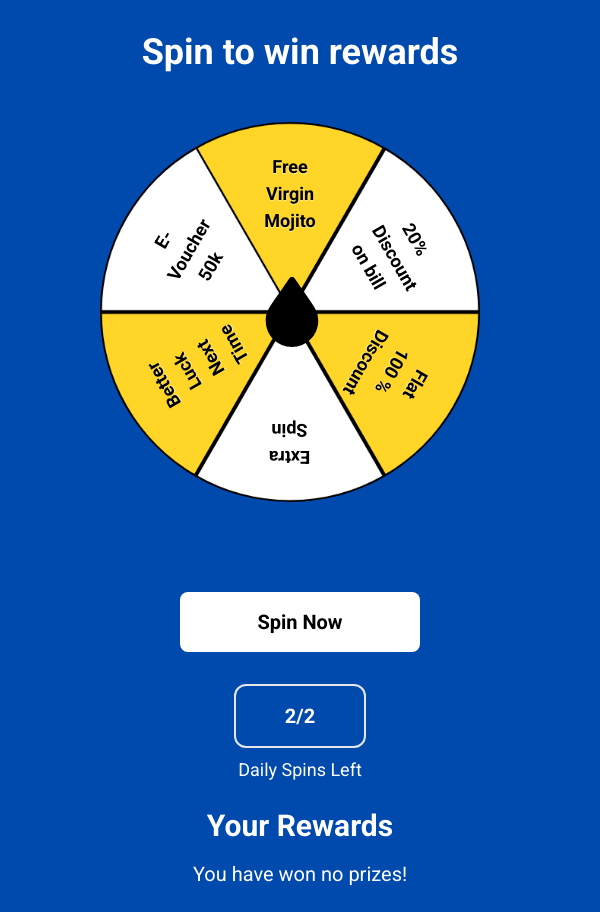
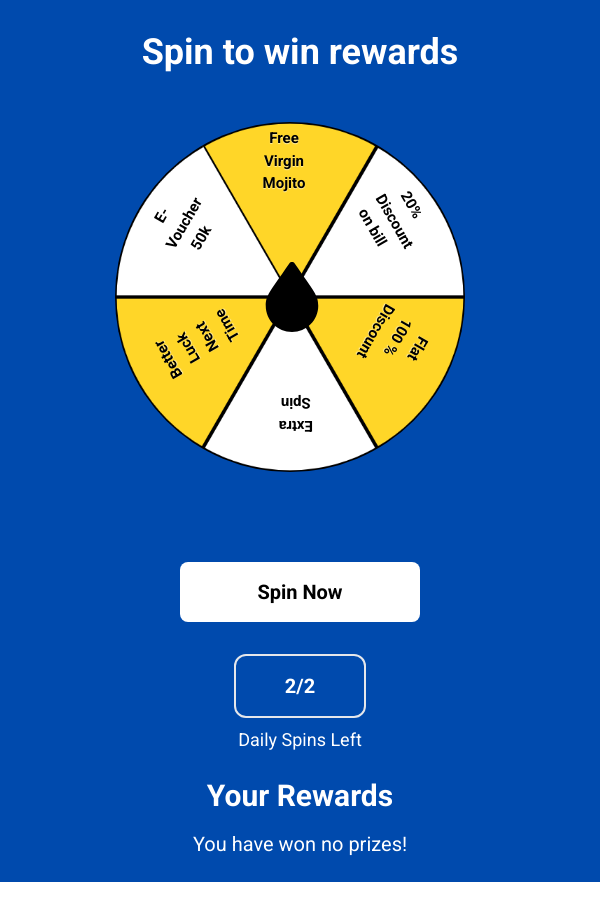
Before and after one commit to rishvant/Spin-Wheel, a React (Vite) app in the folder client/: page /spin in a window 600 px wide. After the commit the page ends 882 px from the top, so only its background shows below. Built offline with nearby package versions, Linux system fonts and the light colour scheme; the HTML template or start-up script is replaced by a standard one.

Commit message:
fix: styling

```diff
--- a/client/src/components/Rewards/Modal.jsx
+++ b/client/src/components/Rewards/Modal.jsx
@@ -6,7 +6,7 @@ const RewardModal = ({displayModal, setDisplayModal, itemName}) => {
     return (
         <>
             <div>
-                <div className={`${styles.Modal} ${displayModal ? styles.Show : ""}`}>
+                <div className={`${styles.Modal} w-full ${displayModal ? styles.Show : ""}`}>
                     <div className="w-full p-5 flex flex-row justify-between border-2 border-transparent border-b-gray-400">
                         <h1 className="text-black text-3xl sm:text-4xl font-semibold" >Reward Details</h1>
                         <IoClose
--- a/client/src/components/Rewards/Rewards.jsx
+++ b/client/src/components/Rewards/Rewards.jsx
@@ -1,36 +1,27 @@
-import { useEffect, useState } from "react";
+import React, { useEffect, useState } from "react";
 import RewardModal from "./Modal";
 
 export default function Rewards({ listPrizeWon }) {
-    const [alert, setAlert] = useState("");
     const [displayModal, setDisplayModal] = useState(false);
-
-    useEffect(() => {
-        const clearMessage = setTimeout(() => {
-            setAlert("");
-        }, 5000);
-        return () => clearTimeout(clearMessage);
-    }, [alert]);
 
     return (
         <>
-
-            <div className="p-6">
+            <div className="w-full p-6">
                 <h1 className="text-white text-3xl font-bold mb-4 text-center">Your Rewards</h1>
                 {listPrizeWon.length === 0 && (
                     <p className="text-xl text-center text-white" >You have won no prizes!</p>
                 )}
-                <div className="flex flex-row flex-wrap justify-center items-center gap-6">
+                <div className="w-full flex flex-row flex-wrap justify-center items-center gap-6">
                     {listPrizeWon.map((item) => (
-                        <>
-                        <div className="bg-white rounded-lg shadow-lg p-4">
-                            <img src="/rewards.png" alt="Reward Image" className="w-full h-40 object-cover rounded-t-lg mb-4" />
-                            <h2 className="text-blue-800 text-xl font-semibold mb-2">{item.name}</h2>
-                            <p className="text-zinc-500 mb-4 text-sm">T&C Applied</p>
-                            <button onClick={() => setDisplayModal(!displayModal)} className="bg-yellow-400 text-black font-bold py-2 px-4 rounded">View Reward</button>
+                        <React.Fragment key={item.name}>
+                            <div className="bg-white rounded-lg shadow-lg p-4">
+                                <img src="/rewards.png" alt="Reward Image" className="w-full h-40 object-cover rounded-t-lg mb-4" />
+                                <h2 className="text-blue-800 text-xl font-semibold mb-2">{item.name}</h2>
+                                <p className="text-zinc-500 mb-4 text-sm">T&C Applied</p>
+                                <button onClick={() => setDisplayModal(!displayModal)} className="bg-yellow-400 text-black font-bold py-2 px-4 rounded">View Reward</button>
+                                <RewardModal itemName={item.name} displayModal={displayModal} setDisplayModal={setDisplayModal} />
                             </div>
-                            <RewardModal itemName={item.name} displayModal={displayModal} setDisplayModal={setDisplayModal} />
-                            </>
+                        </React.Fragment>
                     ))}
                 </div>
             </div>
--- a/client/src/components/Rewards/styles.module.css
+++ b/client/src/components/Rewards/styles.module.css
@@ -69,9 +69,7 @@ html {
 .Modal {
     position: fixed;
     height: fit-content;
-    bottom: -150vh;
     background-color: #fff;
-    width: 100%;
     box-shadow: 0 0 4px 0px rgba(0, 0, 0, 0.15);
     left: 0;
     transition: all 0.3s ease-out;
--- a/client/src/components/lucky-wheel/index.jsx
+++ b/client/src/components/lucky-wheel/index.jsx
@@ -38,18 +38,15 @@ const LuckyWheel = ({ id, styleRotate, prizes, spinning, timeNeedleRotate }) =>
           ctx.moveTo(0, 0)
           ctx.rotate((((360 / num) * i - rotateDeg) * Math.PI) / 180)
           ctx.arc(0, 0, 250, 0, (2 * Math.PI) / num, false) // Radius
-          ctx.fillStyle = `${i%2==0? COLORS.primary_first : COLORS.primary_second}`
+          ctx.fillStyle = `${i % 2 == 0 ? COLORS.primary_first : COLORS.primary_second}`
           ctx.fill()
           ctx.lineWidth = 5
           ctx.strokeStyle = 'black'
           ctx.stroke()
           ctx.restore()
 
-          const htmlString = `<li class="luckywheel-item"><span style="transform: rotate(${i * turnNum}turn); width: ${
-            (100 / num) * 2 - 2
-          }%"><div  style="border: 1.5px solid ${
-            i % 2 === 0 ? COLORS.primary_first : COLORS.primary_second
-          }" class="luckywheel-item__content"><div class="text-container"><p class="name-prize" style="color: black; margin-top: 15px; font-size: large">${prizeList[i].name}</p></div></div></span></li>`
+          const htmlString = `<li class="luckywheel-item"><span style="transform: rotate(${i * turnNum}turn); width: ${(100 / num) * 2 - 2
+            }%"><div" class="luckywheel-item__content"><div class="text-container"><p class="name-prize">${prizeList[i].name}</p></div></div></span></li>`
 
           html.push(htmlString)
         }
@@ -81,21 +78,15 @@ const LuckyWheel = ({ id, styleRotate, prizes, spinning, timeNeedleRotate }) =>
   return (
     <div className='wrapper sm:w-[300px] md:w-[600px]' id='wrapper'>
       <section id='luckywheel' className='luckywheel'>
-        {/* <div className='luckywheel-btn'>
-          <div ref={arrowRef} className='luckywheel-btn-icon'>
-            <FaMapMarkerAlt className='text-[60px] text-[#1A2B57]' />
-          </div>
-        </div> */}
-
         <div
           className='luckywheel-container'
           style={
             styleRotate.deg !== 0
               ? {
-                  transform: `rotate(${styleRotate.deg}deg)`,
-                  transitionTimingFunction: styleRotate.timingFunc,
-                  transitionDuration: `${styleRotate.timeDuration}s`
-                }
+                transform: `rotate(${styleRotate.deg}deg)`,
+                transitionTimingFunction: styleRotate.timingFunc,
+                transitionDuration: `${styleRotate.timeDuration}s`
+              }
               : {}
           }
         >
@@ -112,4 +103,4 @@ const LuckyWheel = ({ id, styleRotate, prizes, spinning, timeNeedleRotate }) =>
   )
 }
 
-export default memo(LuckyWheel)
+export default memo(LuckyWheel);
--- a/client/src/components/lucky-wheel/style.css
+++ b/client/src/components/lucky-wheel/style.css
@@ -131,21 +131,21 @@
 
 @media screen and (max-width: 436px) and (min-width: 360px) {
   .luckywheel {
-    width: 350px;
-    height: 350px;
+    width: 345px;
+    height: 345px;
   }
 
   .luckywheel-container {
-    width: 330px;
-    height: 330px;
+    width: 305px;
+    height: 305px;
   }
 
   .luckywheel-item span {
     padding-top: 20px;
     top: -12px;
-    -webkit-transform-origin: 50% 175px;
-    -ms-transform-origin: 50% 175px;
-    transform-origin: 50% 175px;
+    -webkit-transform-origin: 50% 170px;
+    -ms-transform-origin: 50% 170px;
+    transform-origin: 50% 170px;
   }
 
   .luckywheel-logo {
@@ -167,25 +167,26 @@
   }
 
   .name-prize {
-    font-size: 10px;
+    margin-top: 12px;
+    font-size: 15px;
   }
 }
 
 @media screen and (max-width: 636px) and (min-width: 437px) {
   .luckywheel {
-    width: 400px;
-    height: 400px;
+    width: 370px;
+    height: 370px;
   }
   .luckywheel-container {
-    width: 380px;
-    height: 380px;
+    width: 350px;
+    height: 350px;
   }
 
   .luckywheel-item span {
     padding-top: 20px;
-    -webkit-transform-origin: 50% 200px;
-    -ms-transform-origin: 50% 200px;
-    transform-origin: 50% 200px;
+    -webkit-transform-origin: 50% 170px;
+    -ms-transform-origin: 50% 170px;
+    transform-origin: 50% 170px;
   }
 
   .luckywheel-logo {
@@ -207,6 +208,8 @@
   }
 
   .name-prize {
-    font-size: 10px;
+    font-size: 15px;
+    margin-right: 12px;
+    margin-top: -5px;
   }
 }
--- a/client/src/pages/Spin/SpinWheel.jsx
+++ b/client/src/pages/Spin/SpinWheel.jsx
@@ -113,7 +113,7 @@ const SpinWheel = () => {
   }, [indexPrizeWon])
 
   return (
-    <div className='relative flex flex-col justify-center items-center bg-[#004AAD]'>
+    <div className='w-full flex flex-col justify-center items-center bg-[#004AAD]'>
       <div className='mt-8'>
         <h1 className='text-white sm:text-5xl text-4xl font-semibold'>Spin to win rewards</h1>
       </div>
@@ -138,8 +138,7 @@ const SpinWheel = () => {
         </div>
         <p className='font-light mt-2 text-white text-lg'>Daily Spins Left</p>
       </div>
-              <Rewards listPrizeWon={listPrizeWon} />
-
+      <Rewards listPrizeWon={listPrizeWon} />
     </div>
   )
 }
```
